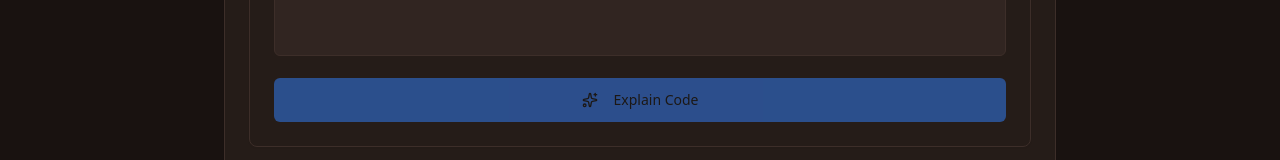
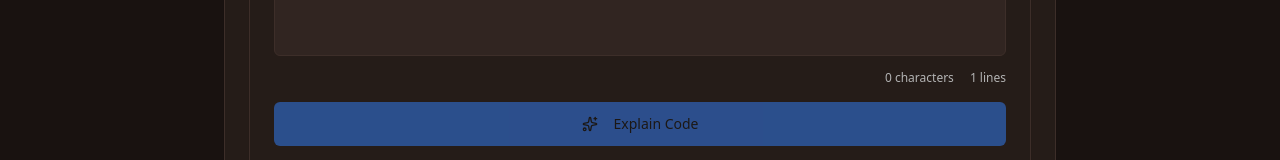
Before and after one commit to ask8962/automated-code-explanation-system, a Next.js app: page /dashboard in a window 1280 px wide. Shown: the part 637-797 px from the top of the page. Built offline with nearby package versions, Linux system fonts and the light colour scheme; no server answers; sample sign-in values are in the browser's storage.

Commit message:
feat: Add code statistics (char/line count)

```diff
--- a/components/code-input.tsx
+++ b/components/code-input.tsx
@@ -95,6 +95,10 @@ export function CodeInput({ onExplain, isLoading }: CodeInputProps) {
               placeholder="Paste your code here..."
               className="w-full h-64 px-4 py-3 bg-input border border-border rounded-md text-foreground font-mono text-sm focus:outline-none focus:ring-2 focus:ring-primary resize-none"
             />
+            <div className="flex justify-end gap-4 mt-2 text-xs text-muted-foreground">
+              <span>{code.length} characters</span>
+              <span>{code.split('\n').length} lines</span>
+            </div>
           </div>
 
           {/* Submit Button */}
```
